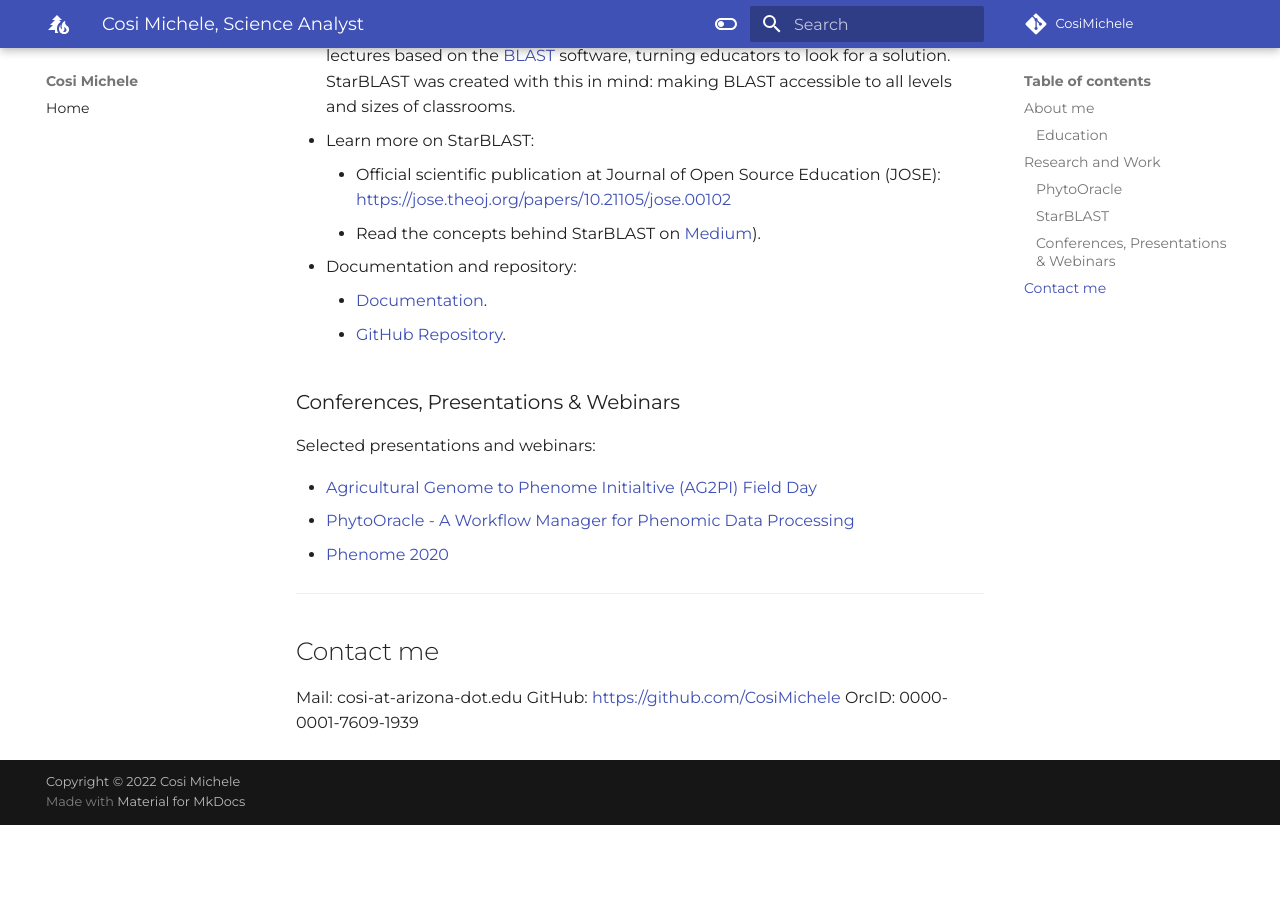
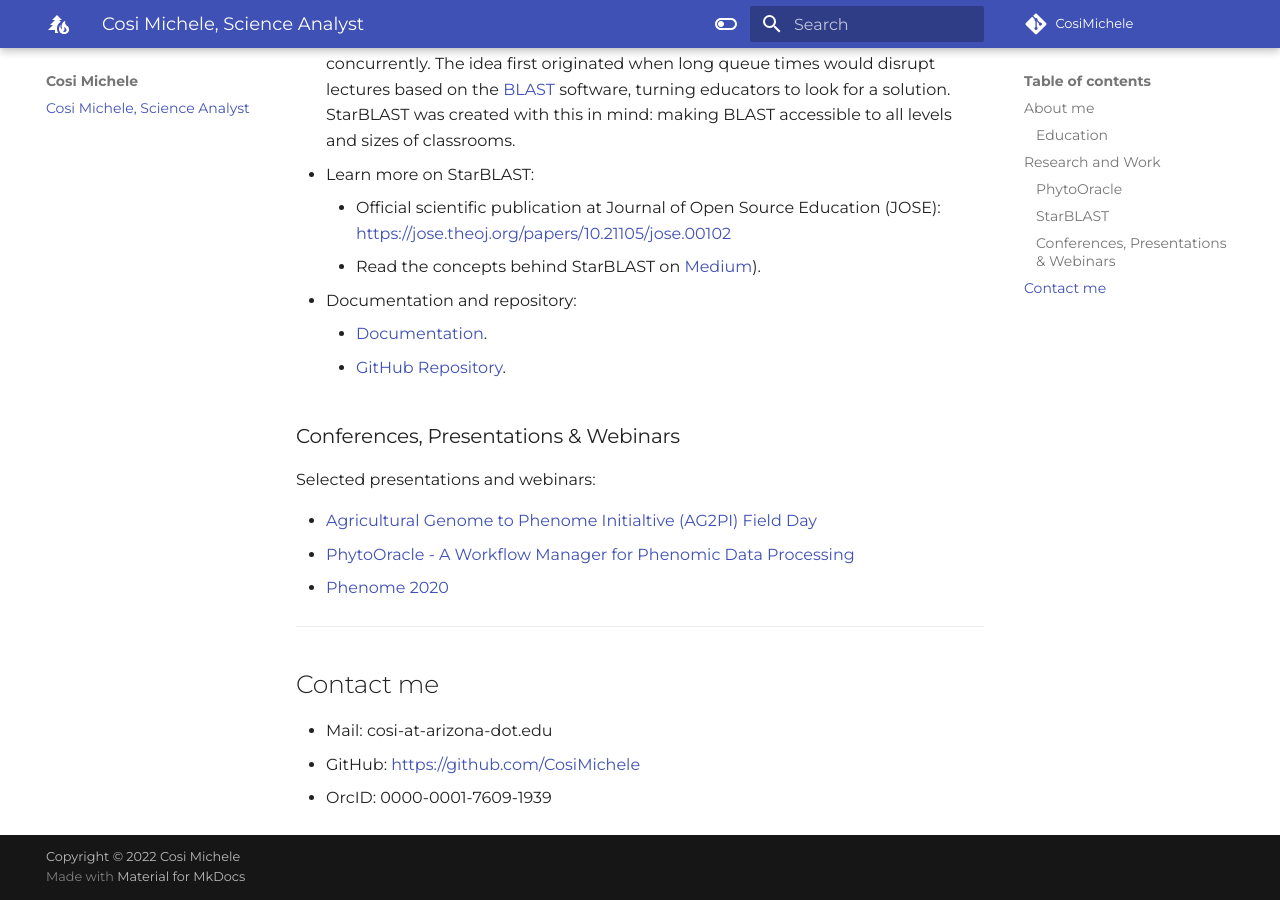
Before and after one commit to CosiMichele/cosimichele.github.io, an MkDocs documentation site: the page built from docs/index.md, in a window 1280 px wide and 900 px high, scrolled down 1981 px. Built offline with MkDocs 1.6.1 and Material for MkDocs 9.7.7, drawn with Linux system fonts in a browser that asks for light colours; some web fonts are replaced; comment, search, counter and statistics services are not loaded; before the commit the page ends 2806 px from its top, so only the background shows below that.

Commit message:
reformat + nav

```diff
--- a/docs/index.md
+++ b/docs/index.md
@@ -16,7 +16,9 @@
 
 ## Research and Work
 
-### PhytoOracle ![PO](./assets/PhytoOracle_logo.png){width="257px" height="257px"}
+### PhytoOracle
+
+![PO](./assets/PhytoOracle_logo.png){width="257px" height="257px"}
 
 During my time as a graduate student at the University of Arizona, I had the opportunity to assist the PhytoOracle project.
 
@@ -33,7 +35,9 @@
     - [Documentation](https://phytooracle.readthedocs.io/en/latest/).
     - [GitHub Repository](https://github.com/phytooracle).
 
-### StarBLAST ![SB](./assets/Starblast_logo.png){width="257px" height="575px"}
+### StarBLAST
+
+![SB](./assets/Starblast_logo.png){width="128px" height="128px"}
 
 Primary maintainer and developer of StarBLAST.
 
@@ -57,6 +61,6 @@
 
 ## Contact me
 
-Mail: cosi-at-arizona-dot.edu
-GitHub: https://github.com/CosiMichele
-OrcID: 0000-0001-7609-1939
+- Mail: cosi-at-arizona-dot.edu
+- GitHub: https://github.com/CosiMichele
+- OrcID: 0000-0001-7609-1939
--- a/mkdocs.yml
+++ b/mkdocs.yml
@@ -103,8 +103,8 @@
   - pymdownx.tilde
 
 # Page tree
-nav:
-  - Home: docs/index.md
+#nav:
+#  - Home: docs/index.md
   # - Research:
   #   - Current: current_projects.md
   #   - Prior: previous_projects.md
```
